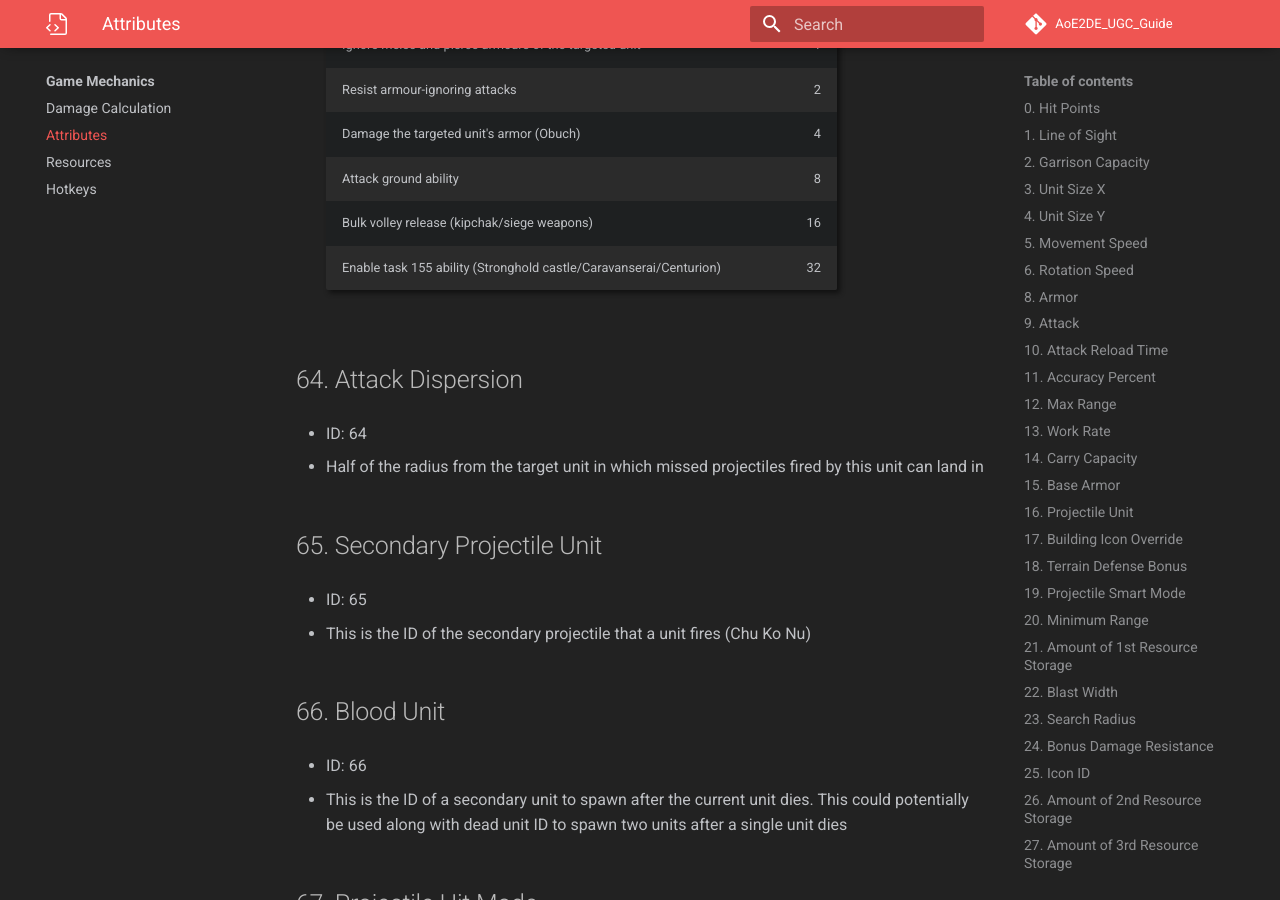
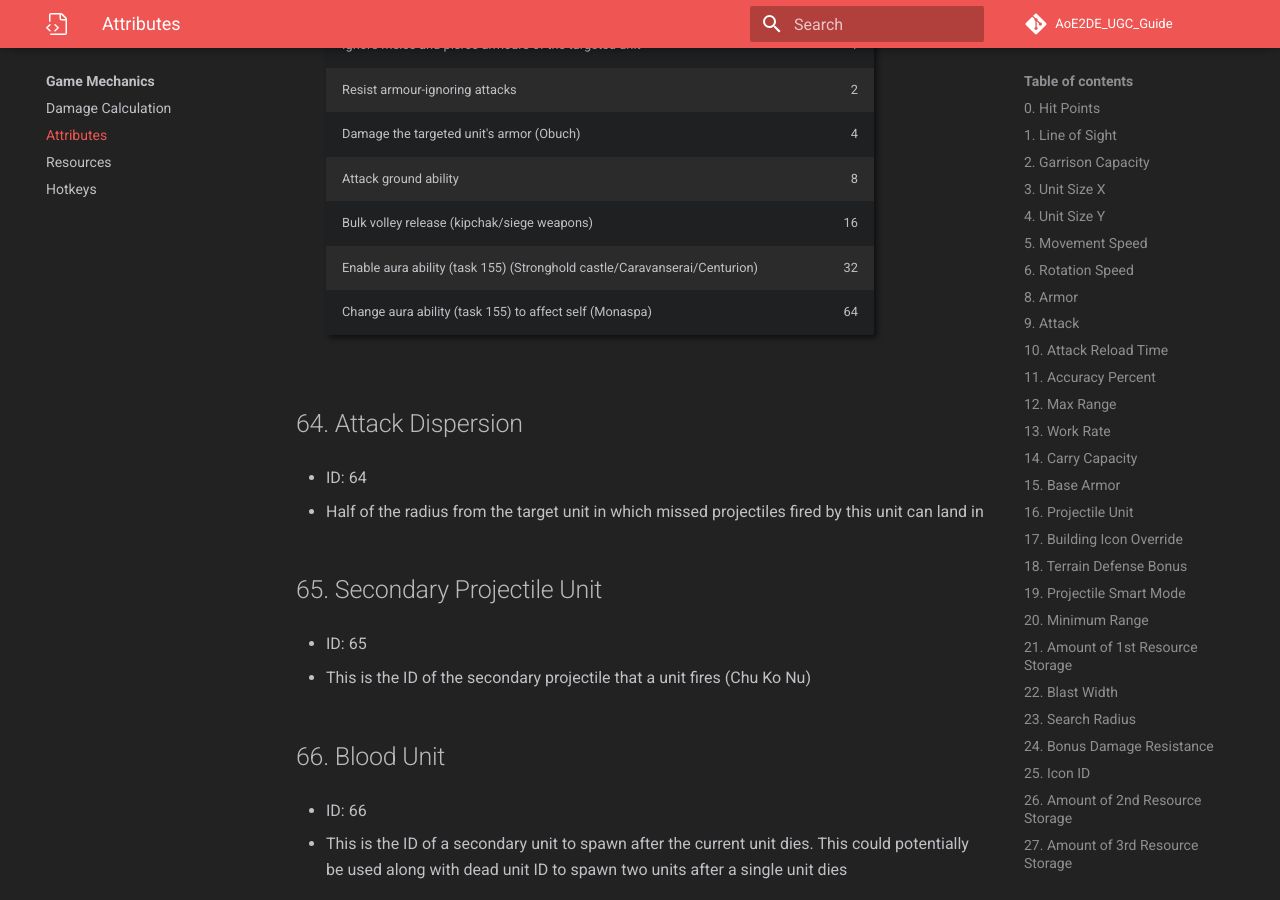
Before and after one commit to Divy1211/AoE2DE_UGC_Guide, an MkDocs documentation site: the page built from docs/general/attributes/attributes.md, in a window 1280 px wide and 900 px high, scrolled down 17860 px. Built offline with MkDocs 1.6.1 and Material for MkDocs 9.7.7, drawn with Linux system fonts in a browser that asks for light colours; some web fonts are replaced; comment, search, counter and statistics services are not loaded.

Commit message:
Updated combat flag 64

```diff
--- a/docs/general/attributes/attributes.json
+++ b/docs/general/attributes/attributes.json
@@ -465,7 +465,8 @@
             "4": "Damage the targeted unit's armor (Obuch)",
             "8": "Attack ground ability",
             "16": "Bulk volley release (kipchak/siege weapons)",
-            "32": "Enable task 155 ability (Stronghold castle/Caravanserai/Centurion)"
+            "32": "Enable aura ability (task 155) (Stronghold castle/Caravanserai/Centurion)",
+            "64": "Change aura ability (task 155) to affect self (Monaspa)"
         }
     },
     "64": {
--- a/docs/general/attributes/attributes.md
+++ b/docs/general/attributes/attributes.md
@@ -522,7 +522,8 @@ This page is a list of all the unit attributes that can be modified in the scena
     | Damage the targeted unit's armor (Obuch) | 4 |
     | Attack ground ability | 8 |
     | Bulk volley release (kipchak/siege weapons) | 16 |
-    | Enable task 155 ability (Stronghold castle/Caravanserai/Centurion) | 32 |
+    | Enable aura ability (task 155) (Stronghold castle/Caravanserai/Centurion) | 32 |
+    | Change aura ability (task 155) to affect self (Monaspa) | 64 |
 
 ## 64. Attack Dispersion
 
```
